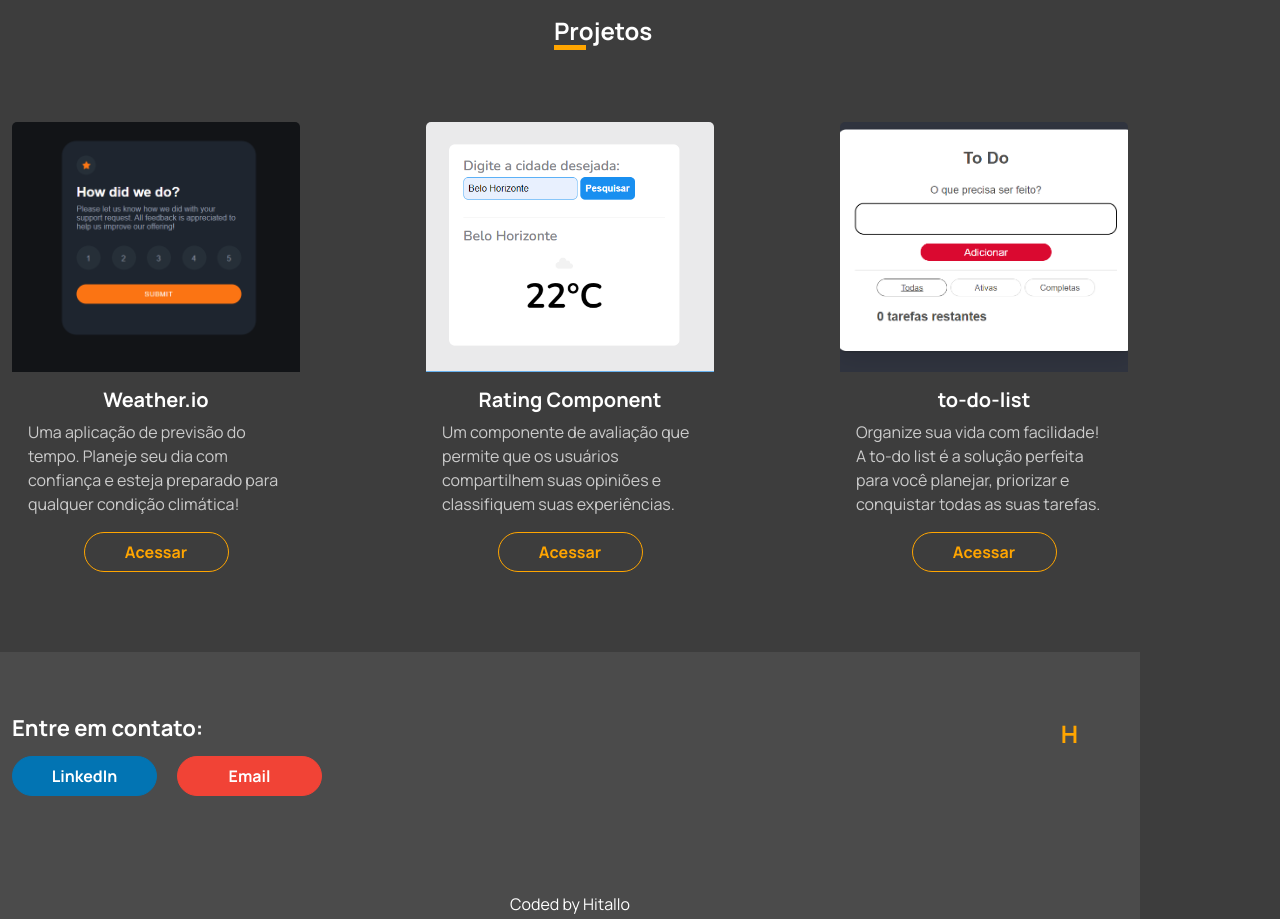
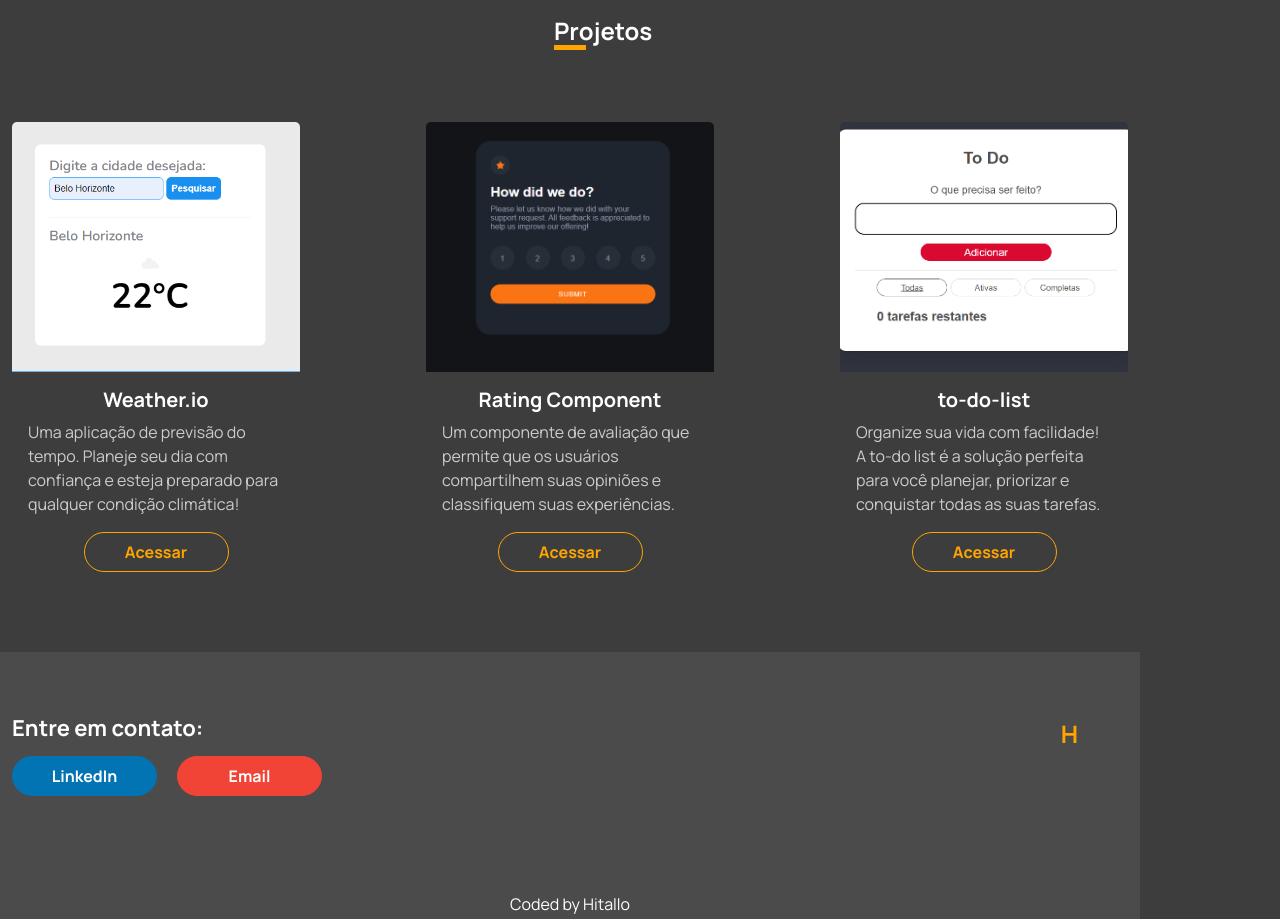
Before and after one commit to Hitallo-moreira/portfolio, a React (Vite) app: page / in a window 1280 px wide. Shown: the part 1200-2119 px from the top of the page. Built offline with nearby package versions, Linux system fonts and the light colour scheme; the HTML template or start-up script is replaced by a standard one.

Commit message:
feat: add button links in the projects section

```diff
--- a/src/components/Button.jsx
+++ b/src/components/Button.jsx
@@ -1,7 +1,7 @@
-const CustomButton = ({ value, url }) => {
+const CustomButton = ({ value, url, openInNewTab }) => {
   return (
     <div className="action">
-      <a href={url}>
+      <a href={url} target={openInNewTab ? "_blank" : "_self"} rel={openInNewTab ? "noopener noreferrer" : ""}>
         <input type="submit" value={value} />
       </a>
     </div>
--- a/src/components/Card.jsx
+++ b/src/components/Card.jsx
@@ -1,6 +1,6 @@
 import CustomButton from "./Button"
 
-function Card({ title, desc, image }) {
+function Card({ title, desc, image, link, openInNewTab}) {
     return (
         <div>
             <div className="card">
@@ -9,7 +9,7 @@ function Card({ title, desc, image }) {
                     <h5 className="card-title">{title}</h5>
                     <p className="card-text">{desc}</p>
                     <div className="action">
-                        <CustomButton value="Acessar" />
+                        <CustomButton value="Acessar" url={link} openInNewTab={openInNewTab}/>
                     </div>
                 </div>
             </div>
--- a/src/components/ProjectSection.jsx
+++ b/src/components/ProjectSection.jsx
@@ -11,13 +11,13 @@ function Project() {
             </div>
             <div className="projects-cards">
                 <div className="rating-project">
-                    <Card title="Weather.io" desc="Uma aplicação de previsão do tempo. Planeje seu dia com confiança e esteja preparado para qualquer condição climática!" image={rating} />
+                    <Card title="Weather.io" desc="Uma aplicação de previsão do tempo. Planeje seu dia com confiança e esteja preparado para qualquer condição climática!" image={wheater} link="https://wheterio.netlify.app/" openInNewTab={true} />
                 </div>
                 <div className="weather-project">
-                    <Card title="Rating Component" desc="Um componente de avaliação que permite que os usuários compartilhem suas opiniões e classifiquem suas experiências." image={wheater} />
+                    <Card title="Rating Component" desc="Um componente de avaliação que permite que os usuários compartilhem suas opiniões e classifiquem suas experiências." image={rating} link="https://hratingcomponent.netlify.app/" openInNewTab={true} />
                 </div>
                 <div className="todo-list-project">
-                    <Card title="to-do-list" desc="Organize sua vida com facilidade! A to-do list é a solução perfeita para você planejar, priorizar e conquistar todas as suas tarefas." image={todo}/>
+                    <Card title="to-do-list" desc="Organize sua vida com facilidade! A to-do list é a solução perfeita para você planejar, priorizar e conquistar todas as suas tarefas." image={todo} link="https://htodolsist.netlify.app/" openInNewTab={true} />
                 </div>
             </div>
         </div>
```
